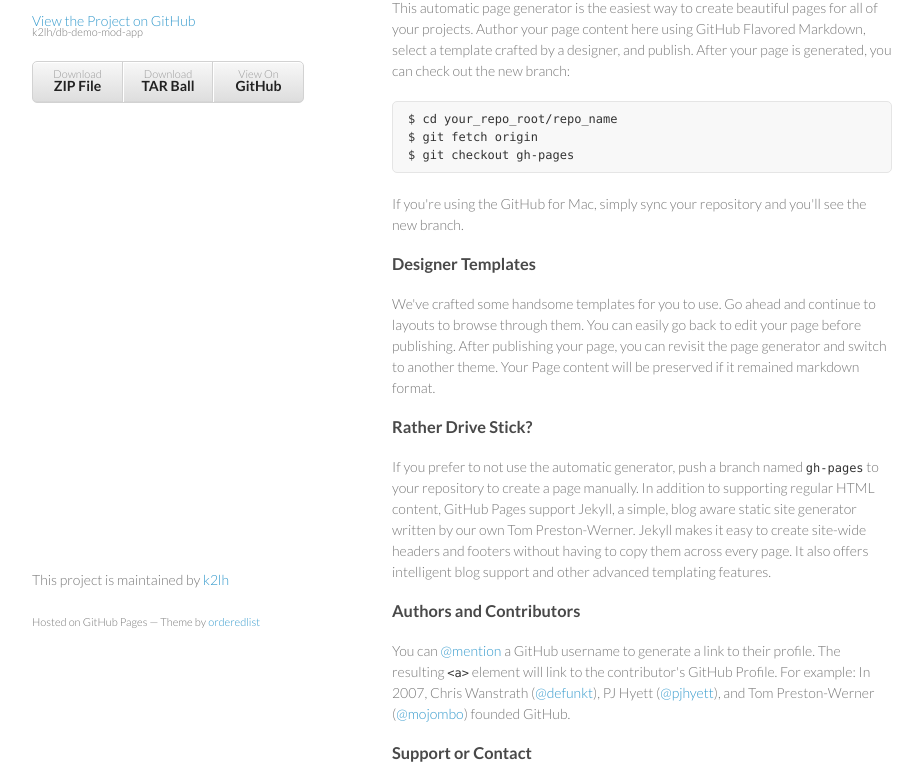
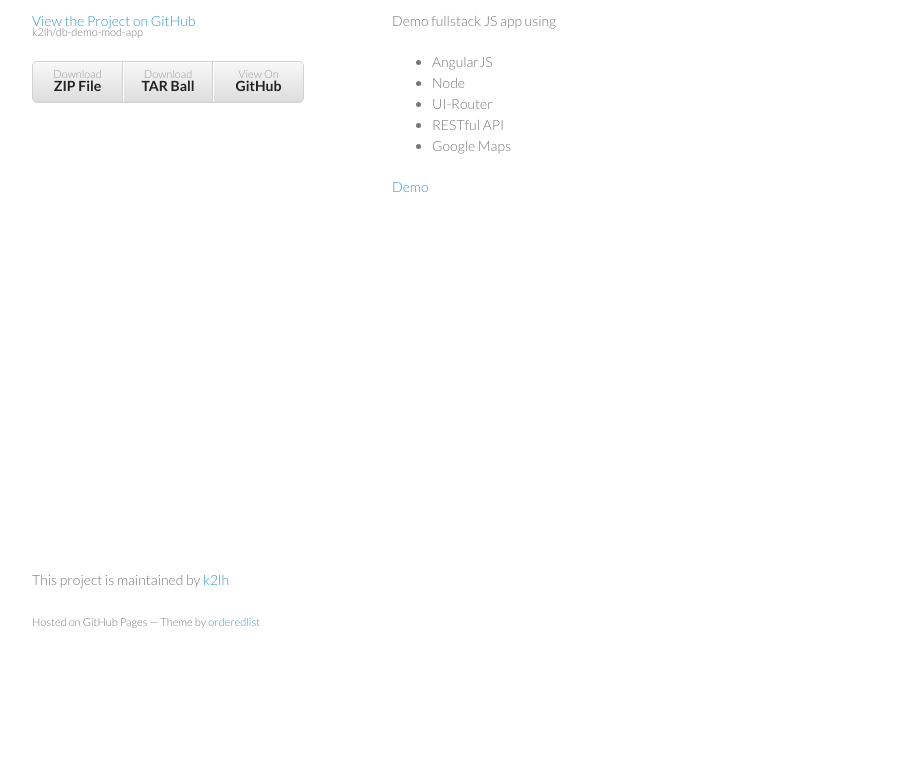
Before and after one commit to k2lh/db-demo-mod-app, a plain HTML site: page index.html in a window 1280 px wide. Shown: the part 99-878 px from the top of the page, without its empty margins (178-1101 px from the left). After the commit the page ends 800 px from the top, so only its background shows below. Drawn offline with Linux system fonts and the light colour scheme.

```diff
--- a/index.html
+++ b/index.html
@@ -28,37 +28,20 @@
         </ul>
       </header>
       <section>
-        <h3>
-<a id="welcome-to-github-pages" class="anchor" href="#welcome-to-github-pages" aria-hidden="true"><span class="octicon octicon-link"></span></a>Welcome to GitHub Pages.</h3>
+        <h1>
+<a id="db-demo-mod-app" class="anchor" href="#db-demo-mod-app" aria-hidden="true"><span class="octicon octicon-link"></span></a>db-demo-mod-app</h1>
 
-<p>This automatic page generator is the easiest way to create beautiful pages for all of your projects. Author your page content here using GitHub Flavored Markdown, select a template crafted by a designer, and publish. After your page is generated, you can check out the new branch:</p>
+<p>Demo fullstack JS app using</p>
 
-<pre><code>$ cd your_repo_root/repo_name
-$ git fetch origin
-$ git checkout gh-pages
-</code></pre>
+<ul>
+<li>AngularJS</li>
+<li>Node</li>
+<li>UI-Router</li>
+<li>RESTful API</li>
+<li>Google Maps</li>
+</ul>
 
-<p>If you're using the GitHub for Mac, simply sync your repository and you'll see the new branch.</p>
-
-<h3>
-<a id="designer-templates" class="anchor" href="#designer-templates" aria-hidden="true"><span class="octicon octicon-link"></span></a>Designer Templates</h3>
-
-<p>We've crafted some handsome templates for you to use. Go ahead and continue to layouts to browse through them. You can easily go back to edit your page before publishing. After publishing your page, you can revisit the page generator and switch to another theme. Your Page content will be preserved if it remained markdown format.</p>
-
-<h3>
-<a id="rather-drive-stick" class="anchor" href="#rather-drive-stick" aria-hidden="true"><span class="octicon octicon-link"></span></a>Rather Drive Stick?</h3>
-
-<p>If you prefer to not use the automatic generator, push a branch named <code>gh-pages</code> to your repository to create a page manually. In addition to supporting regular HTML content, GitHub Pages support Jekyll, a simple, blog aware static site generator written by our own Tom Preston-Werner. Jekyll makes it easy to create site-wide headers and footers without having to copy them across every page. It also offers intelligent blog support and other advanced templating features.</p>
-
-<h3>
-<a id="authors-and-contributors" class="anchor" href="#authors-and-contributors" aria-hidden="true"><span class="octicon octicon-link"></span></a>Authors and Contributors</h3>
-
-<p>You can <a href="https://github.com/blog/821" class="user-mention">@mention</a> a GitHub username to generate a link to their profile. The resulting <code>&lt;a&gt;</code> element will link to the contributor's GitHub Profile. For example: In 2007, Chris Wanstrath (<a href="https://github.com/defunkt" class="user-mention">@defunkt</a>), PJ Hyett (<a href="https://github.com/pjhyett" class="user-mention">@pjhyett</a>), and Tom Preston-Werner (<a href="https://github.com/mojombo" class="user-mention">@mojombo</a>) founded GitHub.</p>
-
-<h3>
-<a id="support-or-contact" class="anchor" href="#support-or-contact" aria-hidden="true"><span class="octicon octicon-link"></span></a>Support or Contact</h3>
-
-<p>Having trouble with Pages? Check out the documentation at <a href="https://help.github.com/pages">https://help.github.com/pages</a> or contact <a href="mailto:support@github.com">support@github.com</a> and we’ll help you sort it out.</p>
+<p><a href="https://vast-everglades-5872.herokuapp.com/index.html#/financialSummary">Demo</a></p>
       </section>
       <footer>
         <p>This project is maintained by <a href="https://github.com/k2lh">k2lh</a></p>
@@ -66,6 +49,16 @@
       </footer>
     </div>
     <script src="javascripts/scale.fix.js"></script>
+              <script type="text/javascript">
+            var gaJsHost = (("https:" == document.location.protocol) ? "https://ssl." : "http://www.");
+            document.write(unescape("%3Cscript src='" + gaJsHost + "google-analytics.com/ga.js' type='text/javascript'%3E%3C/script%3E"));
+          </script>
+          <script type="text/javascript">
+            try {
+              var pageTracker = _gat._getTracker("UA-57367027-1");
+            pageTracker._trackPageview();
+            } catch(err) {}
+          </script>
 
   </body>
 </html>
```
Also changed, not shown: params.json (+1 -1 lines).
